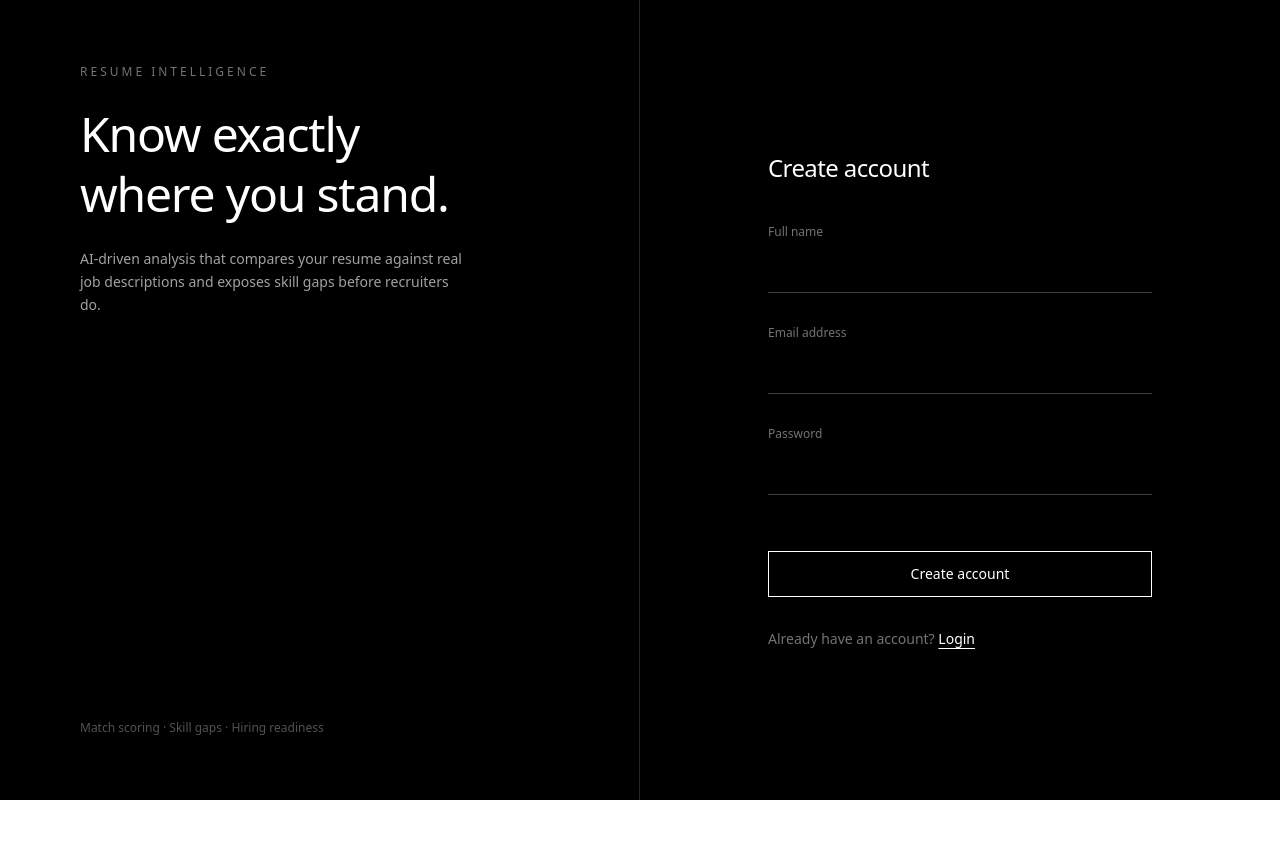
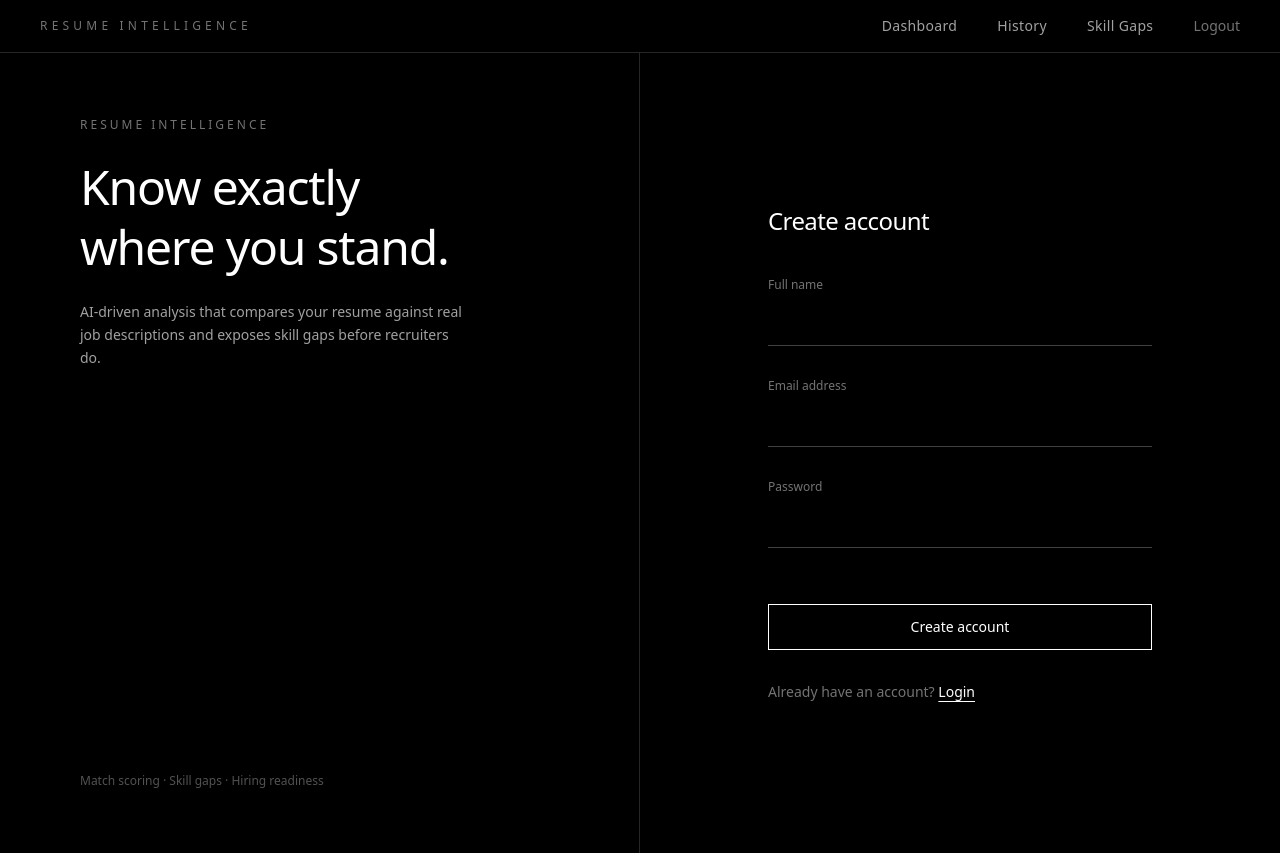
Before and after one commit to Rahinmon2903/ai-job-intel-frontend, a React (Vite) app: page / in a window 1280 px wide. Before the commit the page ends 800 px from the top, so only its background shows below. Built offline with nearby package versions, Linux system fonts and the light colour scheme.

Commit message:
path updated

```diff
--- a/src/App.jsx
+++ b/src/App.jsx
@@ -2,14 +2,23 @@ import { Routes, Route } from "react-router-dom";
 import Login from "./pages/Login";
 import Register from "./pages/Register";
 import Dashboard from "./pages/Dashboard";
+import AnalysisHistory from "./pages/AnalysisHistory";
+import SkillGapOverview from "./pages/SkillGapOverview";
+import Navbar from "./components/NavBar";
 
 function App() {
   return (
+    <>
+    <Navbar/>
     <Routes>
+      <Route path="/dashboard" element={<Dashboard />} />
+      <Route path="/history" element={<AnalysisHistory />} />
+      <Route path="/skills" element={<SkillGapOverview />} />
       <Route path="/login" element={<Login />} />
       <Route path="/" element={<Register />} />
       <Route path="/dashboard" element={<Dashboard />} />
     </Routes>
+    </>
   );
 }
 
```
